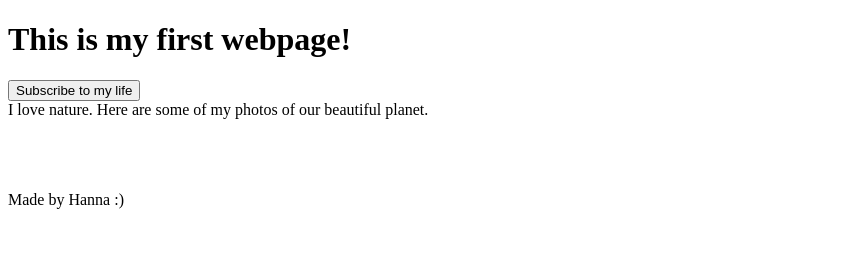
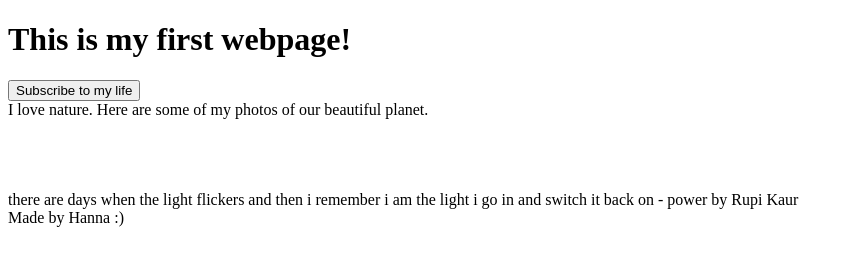
Before and after one commit to hannasrnn/TOP-Portfolio, a plain HTML site: page my-first-webpage/index.html in a window 1280 px wide. Shown: the whole page, without its empty margins (0-854 px from the left). Drawn offline with Linux system fonts and the light colour scheme.

Commit message:
Add quote

```diff
--- a/my-first-webpage/index.html
+++ b/my-first-webpage/index.html
@@ -33,6 +33,15 @@
         <div class="text"></div>
     </div>
 
+    <div class="quote">
+        there are days
+        when the light flickers
+        and then i remember
+        i am the light
+        i go in and
+        switch it back on
+        - power by Rupi Kaur
+    </div>
 
     <div class="footer">Made by Hanna :)</div>
 </body>
```
